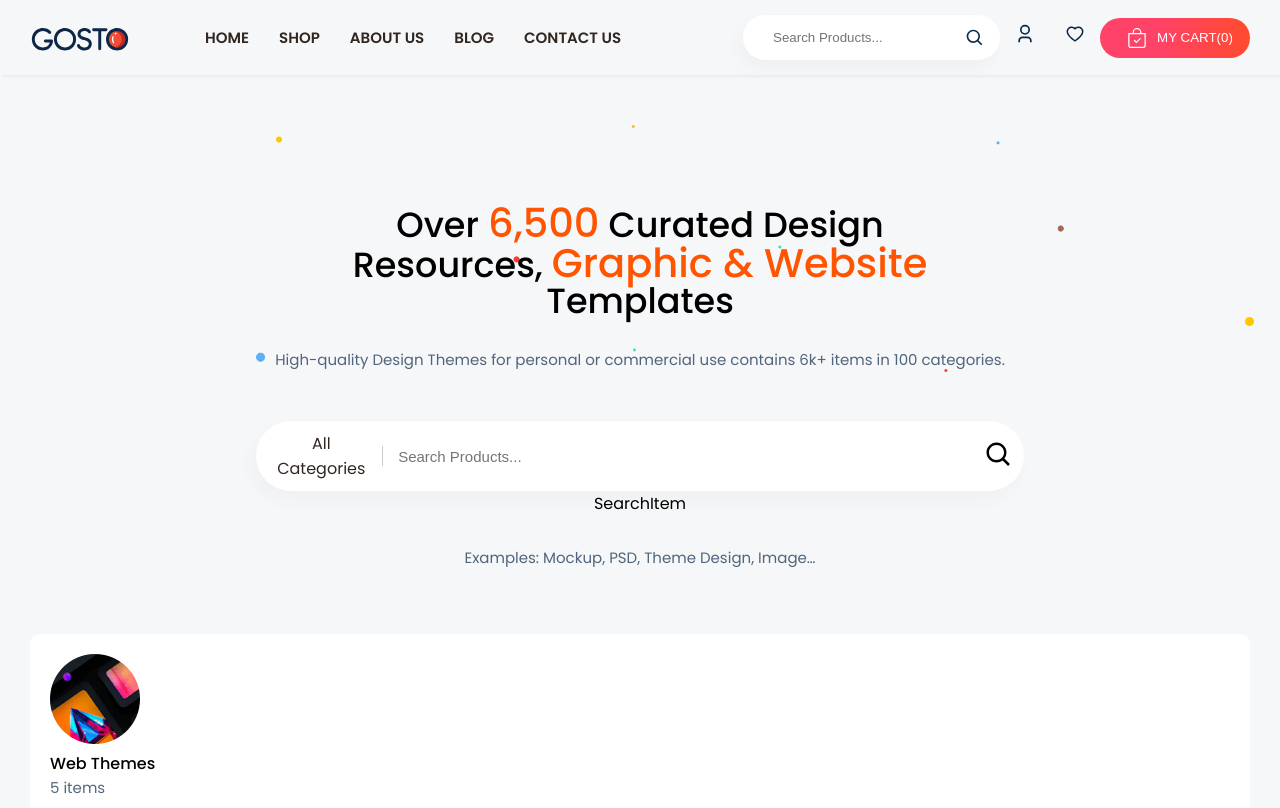
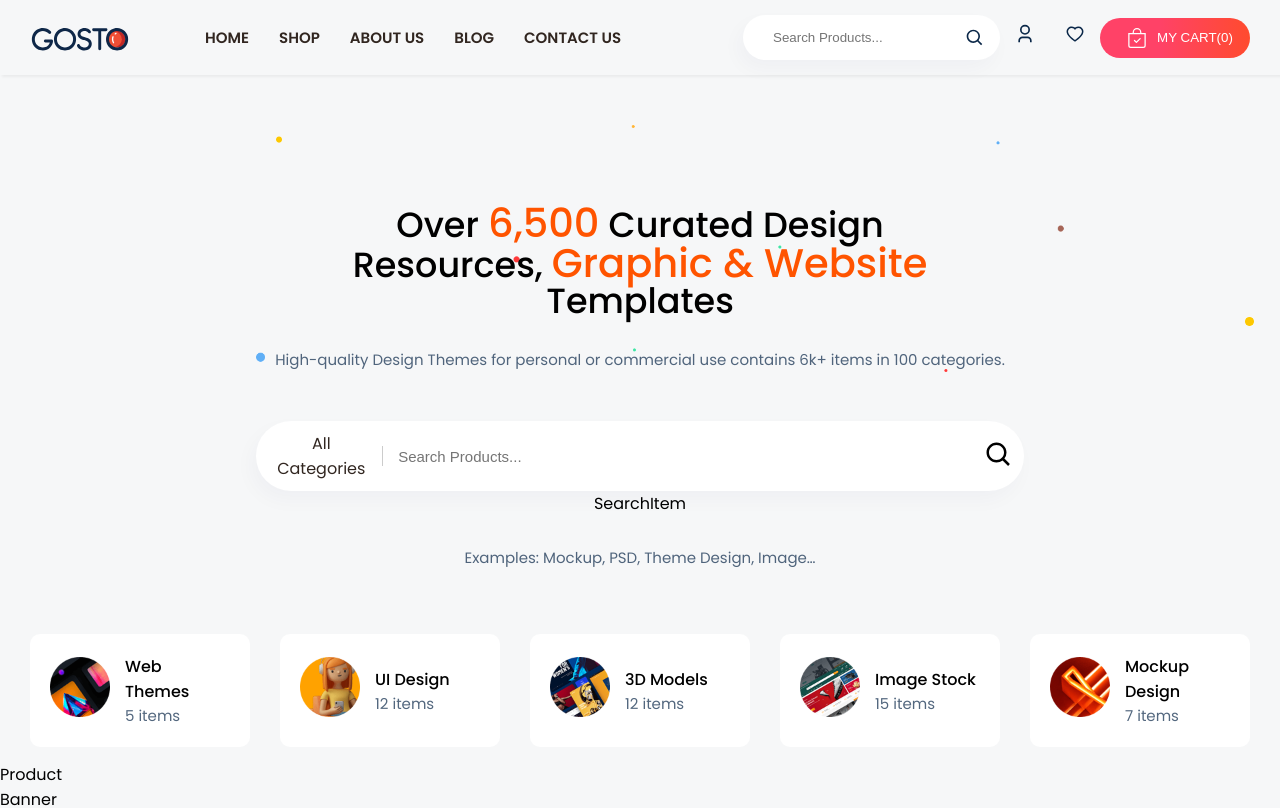
Before and after one commit to mehmetenfa/gosto-ecommerce, a React (Create React App) app: page / in a window 1280 px wide. Shown: the top 808 px of the page. Built offline with nearby package versions, Linux system fonts and the light colour scheme.

Commit message:
cardStyle

```diff
--- a/src/style/card.scss
+++ b/src/style/card.scss
@@ -0,0 +1,12 @@
+.cards {
+  display: grid;
+  @include grid(repeat(5, 1fr), 30px);
+  .card {
+    @include flex(center, none, center);
+
+    img {
+      width: 60px;
+      margin-right: $md;
+    }
+  }
+}
```
